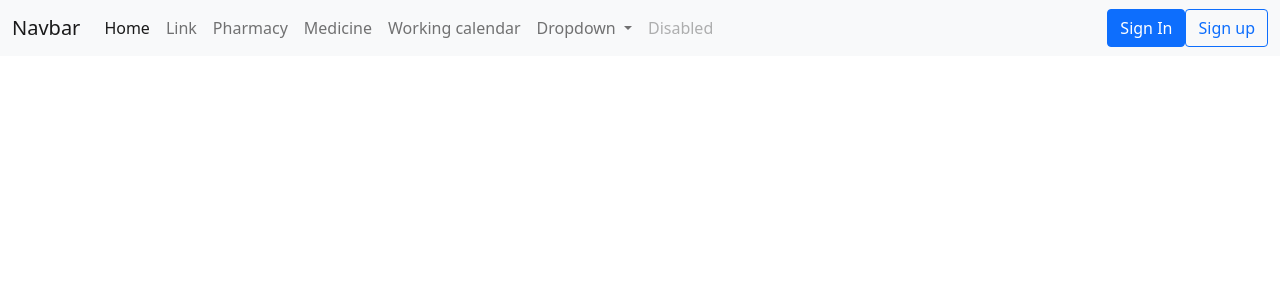
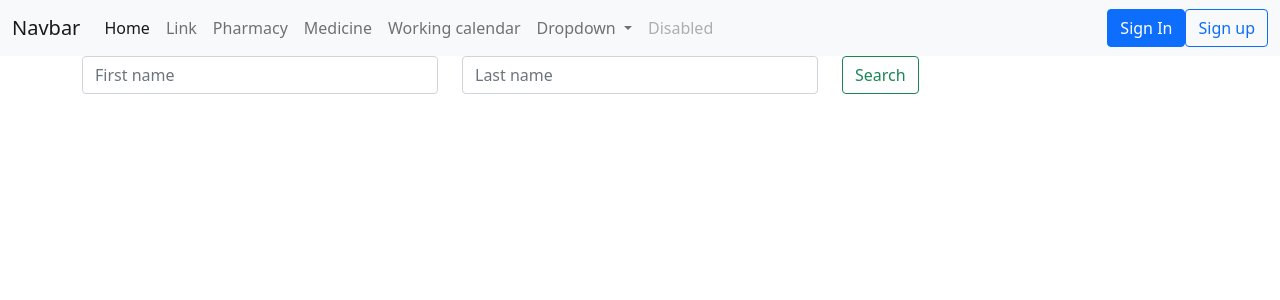
Before and after one commit to One-E2-Team/ISA, a Vue app in the folder isafrontend/frontend/: page /#/patients in a window 1280 px wide. Before the commit this address led to /#/. Shown: the top 300 px of the page. Built offline with nearby package versions, Linux system fonts and the light colour scheme; sample sign-in values are in the browser's storage; the HTML template or start-up script is replaced by a standard one.

Commit message:
prepared search form and page for patients

```diff
--- /dev/null
+++ b/isafrontend/frontend/src/components/SearchUsers.vue
@@ -0,0 +1,52 @@
+<template>
+    <div id = "searchForm">
+        <div class="row">
+            <div class="col">
+                <input type="text" class="form-control" placeholder="First name" v-model="firstName" aria-label="First name">
+            </div>
+            <div class="col">
+                <input type="text" class="form-control" placeholder="Last name" v-model="lastName" aria-label="Last name">
+            </div>
+            <div class="col">
+                <button class="btn btn-outline-success" @click="searchPatients">Search</button>
+            </div>
+        </div>
+    </div>
+</template>
+
+<script>
+
+import axios from 'axios';
+import * as comm from '../configuration/communication.js'
+
+export default {
+    name: "Search",
+
+    data(){
+        return{
+            firstName : "",
+            lastName : "",
+        }
+    },
+    methods:{
+        searchPatients: function(){
+            let params = {
+                firstName : this.firstName,
+                lastName : this.lastName
+            }
+            axios.get('http://' + comm.server + '/api/users/patients/search',params)
+                .then(response => {
+                    if (response.status==200) {
+                    console.log(response.data)
+                    } else {
+                    //TODO greska
+                    }
+                });
+        }
+    }
+}
+</script>
+
+<style scoped>
+
+</style>
--- /dev/null
+++ b/isafrontend/frontend/src/components/pages/PatientsPage.vue
@@ -0,0 +1,20 @@
+<template>
+    <div id = "patientPage" class="container">
+        <SearchUsers/>
+    </div>
+</template>
+
+<script>
+import SearchUsers from '../SearchUsers.vue'
+export default {
+    name: "PatientsPage",
+
+    components:{
+        SearchUsers,
+    }
+}
+</script>
+
+<style scoped>
+
+</style>
--- a/isafrontend/frontend/src/router.js
+++ b/isafrontend/frontend/src/router.js
@@ -5,6 +5,8 @@ import VueRouter from 'vue-router'
 import Login from './components/modals/Login'
 import Welcome from './components/Welcome'
 import Pharmacy from './components/Pharmacy'
+import PatientsPage from './components/pages/PatientsPage'
+
 
 Vue.use(VueRouter)
 
@@ -24,6 +26,11 @@ const router = new VueRouter({
       path: '/pharmacy',
       name: 'pharmacy',
       component: Pharmacy
+    },
+    {
+      path: '/patients',
+      name: 'patients',
+      component: PatientsPage
     }
   ]
 })
```
